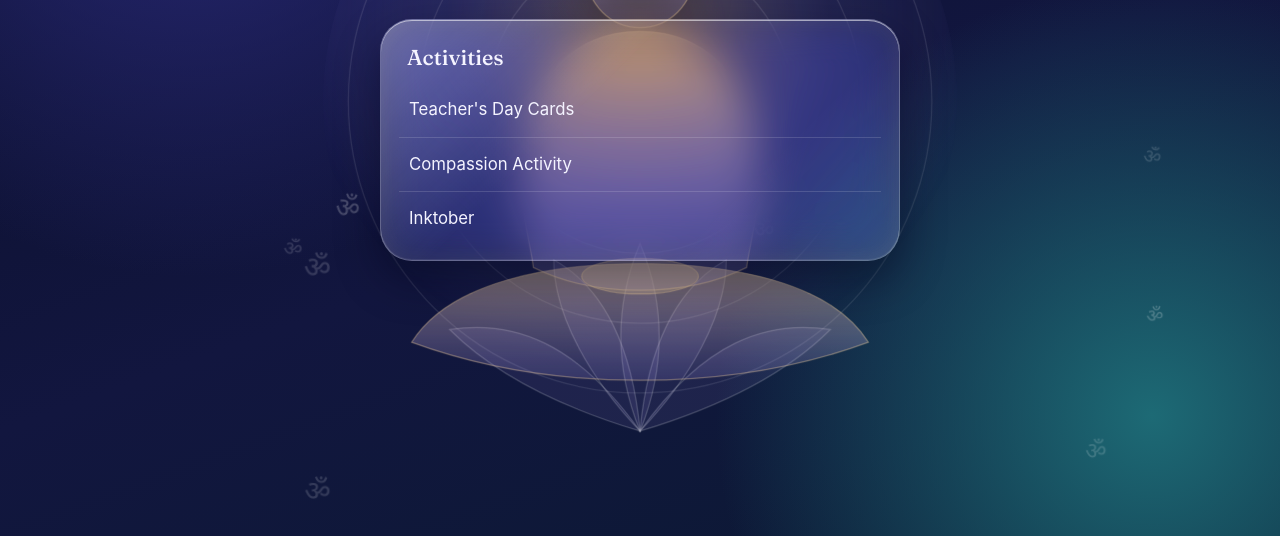
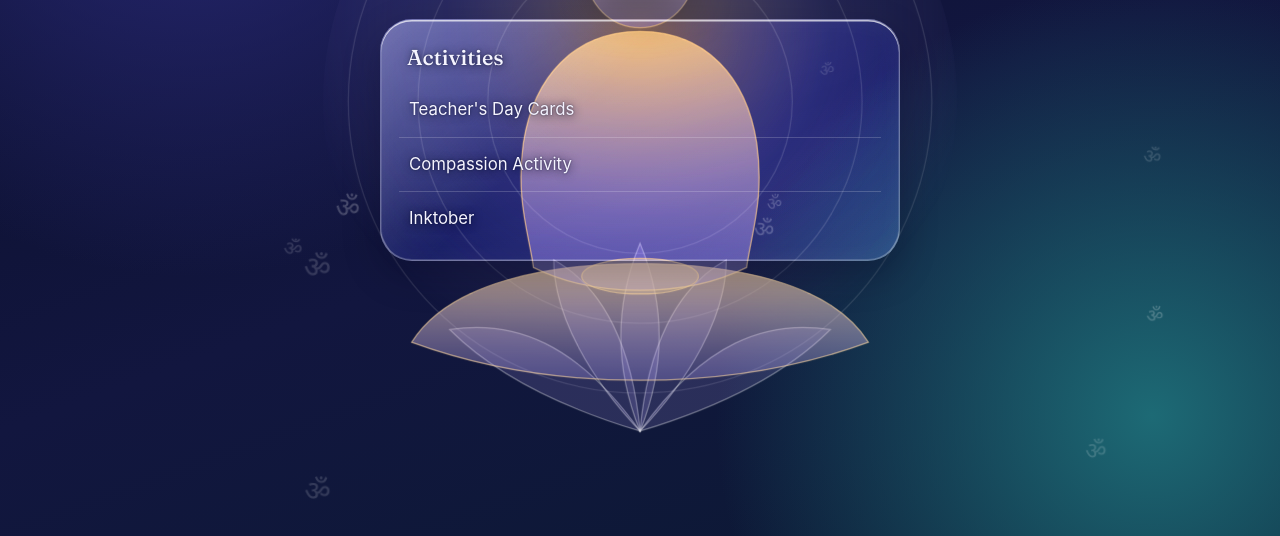
Before and after one commit to shivasankaranss/instabio, a plain HTML site: page index.html in a window 1280 px wide. Shown: the part 264-800 px from the top of the page. Drawn offline with Linux system fonts and the light colour scheme.

Commit message:
Update index.html

```diff
--- a/index.html
+++ b/index.html
@@ -28,7 +28,7 @@
     radial-gradient(55vmax 55vmax at 90% 85%, var(--teal) 0%, transparent 62%),
     linear-gradient(160deg,#0a0e2a,#12163f 55%,#0b1a33);}
 .figure{position:absolute;left:50%;top:52%;width:min(105vw,92vh,760px);aspect-ratio:1;
-  transform:translate(-50%,-50%);opacity:.9}
+  transform:translate(-50%,-50%);opacity:1}
 .figure svg{width:100%;height:100%;display:block}
 .breathe{transform-origin:50% 50%;animation:breathe 9s ease-in-out infinite}
 @keyframes breathe{50%{transform:scale(1.035)}}
@@ -65,11 +65,19 @@
   line-height:1.1;letter-spacing:-.01em;text-shadow:0 2px 24px rgba(10,14,42,.6)}
 .section{display:inline-block;margin-top:14px;padding:7px 20px;border-radius:999px;
   font-weight:600;font-size:1rem;letter-spacing:.06em}
-.list-card{width:100%;border-radius:32px;padding:24px 18px 14px}
+.list-card{width:100%;border-radius:32px;padding:24px 18px 14px;
+  background:linear-gradient(160deg,rgba(255,255,255,.10),rgba(255,255,255,.02) 55%,rgba(255,255,255,.06));
+  -webkit-backdrop-filter:blur(0) saturate(160%) brightness(1.08);
+  backdrop-filter:blur(0) saturate(160%) brightness(1.08);
+  border-color:rgba(255,255,255,.34);
+  box-shadow:inset 0 1.5px 0 rgba(255,255,255,.7),inset 0 -1px 0 rgba(255,255,255,.18),
+    inset 1px 0 0 rgba(255,255,255,.12),inset -1px 0 0 rgba(255,255,255,.12),
+    inset 0 0 30px rgba(255,255,255,.04),0 14px 36px rgba(3,5,25,.28)}
+.list-card h2,.list-card li{text-shadow:0 1px 10px rgba(8,12,38,.85),0 0 2px rgba(8,12,38,.6)}
 h2{font-family:Fraunces,Georgia,serif;font-weight:500;font-size:1.35rem;padding:0 8px 12px}
 ul{list-style:none;padding:0}
 li{padding:15px 10px;font-size:1.05rem;line-height:1.4;color:var(--ink);
-  border-top:1px solid rgba(255,255,255,.14)}
+  border-top:1px solid rgba(255,255,255,.18)}
 li:first-child{border-top:0}
 .status{padding:16px 10px;color:var(--ink-soft);font-size:.98rem}
 @media (prefers-reduced-motion:reduce){.breathe{animation:none}.om{display:none}}
@@ -89,8 +97,8 @@
           <stop offset="1" stop-color="#b7a6ff" stop-opacity="0"/>
         </radialGradient>
         <linearGradient id="body" x1="0" y1="0" x2="0" y2="1">
-          <stop offset="0" stop-color="#ffd9a0" stop-opacity=".55"/>
-          <stop offset="1" stop-color="#b7a6ff" stop-opacity=".16"/>
+          <stop offset="0" stop-color="#ffd9a0" stop-opacity=".7"/>
+          <stop offset="1" stop-color="#b7a6ff" stop-opacity=".26"/>
         </linearGradient>
       </defs>
       <g class="breathe">
@@ -99,7 +107,7 @@
           <circle cx="300" cy="260" r="120"/><circle cx="300" cy="260" r="175"/><circle cx="300" cy="260" r="230"/>
         </g>
         <!-- lotus petals -->
-        <g fill="#b7a6ff" fill-opacity=".10" stroke="#fff" stroke-opacity=".22">
+        <g fill="#b7a6ff" fill-opacity=".16" stroke="#fff" stroke-opacity=".35">
           <path d="M300 520C250 505 190 480 150 440c50-8 100 10 150 80z"/>
           <path d="M300 520C350 505 410 480 450 440c-50-8-100 10-150 80z"/>
           <path d="M300 520C262 480 232 430 232 385c40 22 62 70 68 135z"/>
@@ -108,14 +116,14 @@
         </g>
         <!-- crossed legs -->
         <path d="M120 450c30-48 110-62 180-62s150 14 180 62c-60 22-120 30-180 30s-120-8-180-30z"
-              fill="url(#body)" stroke="#ffd9a0" stroke-opacity=".4"/>
+              fill="url(#body)" stroke="#ffd9a0" stroke-opacity=".6"/>
         <!-- torso -->
         <path d="M300 205c-52 0-84 36-92 88-6 44 4 70 8 98 28 14 56 18 84 18s56-4 84-18c4-28 14-54 8-98-8-52-40-88-92-88z"
-              fill="url(#body)" stroke="#ffd9a0" stroke-opacity=".4"/>
+              fill="url(#body)" stroke="#ffd9a0" stroke-opacity=".6"/>
         <!-- head -->
         <circle cx="300" cy="160" r="42" fill="url(#body)" stroke="#ffd9a0" stroke-opacity=".5"/>
         <!-- hands resting -->
-        <ellipse cx="300" cy="398" rx="46" ry="14" fill="#ffd9a0" fill-opacity=".28" stroke="#ffd9a0" stroke-opacity=".4"/>
+        <ellipse cx="300" cy="398" rx="46" ry="14" fill="#ffd9a0" fill-opacity=".28" stroke="#ffd9a0" stroke-opacity=".6"/>
         <!-- crown glow -->
         <circle cx="300" cy="96" r="6" fill="#f4b860" fill-opacity=".8"/>
       </g>
```
